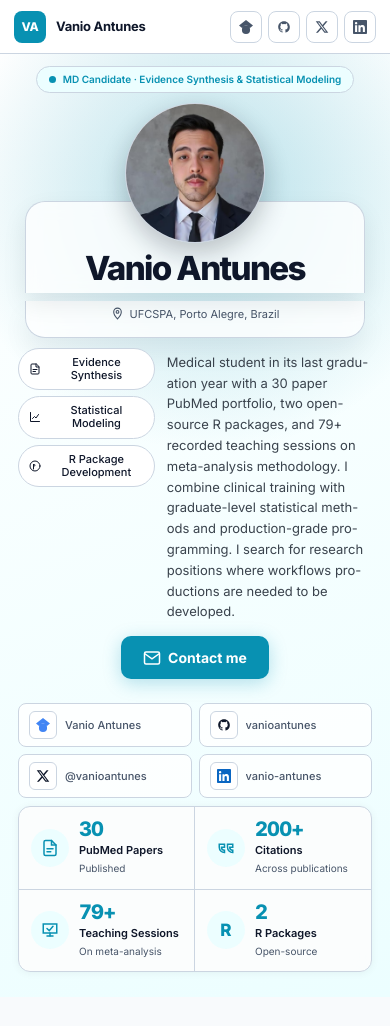
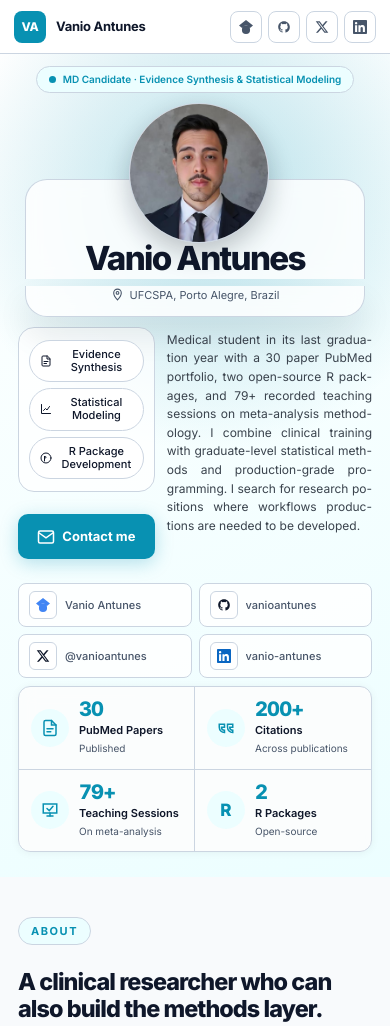
Before and after one commit to vanioljantunes/vanioljantunes.github.io, a plain HTML site: page index.html in a window 390 px wide. Shown: the top 1026 px of the page. Drawn offline with Linux system fonts and the light colour scheme.

Commit message:
feat(mobile): unify photo+name+location card; chips card hosts contact CTA; bio justified
- photo pulled -56px into name card so the trio reads as one unit
- name card no bottom padding, location no top margin (overlapping borders) so the seam disappears
- chips wrapped in a soft card with internal padding to look tidy
- Contact me sits in column 1 row 6 under chips, stretched full-width inside that column
- bio (col 2) spans rows 5+6, font 12px, justified with hyphens

```diff
--- a/index.html
+++ b/index.html
@@ -7,7 +7,7 @@
   <meta http-equiv="Cache-Control" content="no-cache, no-store, must-revalidate">
   <meta http-equiv="Pragma" content="no-cache">
   <meta http-equiv="Expires" content="0">
-  <meta name="build-version" content="2026-05-20-mobile-14">
+  <meta name="build-version" content="2026-05-20-mobile-15">
   <title>Vanio Antunes — MD Candidate · Researcher · Developer</title>
   <script>
     // force fresh load when build-version changes
@@ -2340,31 +2340,30 @@
         position: static;
         justify-self: center;
         align-self: center;
-        width: 140px;
-        max-width: 140px;
-        height: 140px;
+        width: 132px;
+        max-width: 132px;
+        height: 132px;
         min-height: 0;
-        margin: 0 0 -42px;       /* pull name card up under the photo */
+        margin: 0 0 -56px;       /* pull deeper into the name card */
         z-index: 3;
         display: block;
       }
 
-      /* unified name + location card */
+      /* unified name + location card — one visual block */
       .hero-name {
         grid-column: 1 / -1;
         grid-row: 3;
         justify-self: center;
         width: min(340px, 100%);
-        background: oklch(100% 0 0 / 0.78);
+        background: oklch(100% 0 0 / 0.82);
         border: 1px solid var(--border);
         border-bottom: none;
-        border-radius: 20px 20px 0 0;
-        padding: 50px 22px 8px;
+        border-radius: 22px 22px 0 0;
+        padding: 62px 22px 4px;
         margin: 0;
         font-size: clamp(24px, 7vw, 32px);
         line-height: 1.05;
         text-align: center;
-        box-shadow: 0 10px 24px oklch(18% 0.025 250 / 0.08);
         backdrop-filter: blur(8px);
         -webkit-backdrop-filter: blur(8px);
         position: relative;
@@ -2376,43 +2375,59 @@
         grid-row: 4;
         justify-self: center;
         width: min(340px, 100%);
-        background: oklch(100% 0 0 / 0.78);
+        background: oklch(100% 0 0 / 0.82);
         border: 1px solid var(--border);
         border-top: none;
-        border-radius: 0 0 20px 20px;
-        padding: 4px 22px 14px;
-        margin: 0 0 14px;
+        border-radius: 0 0 22px 22px;
+        padding: 0 22px 12px;
+        margin: -1px 0 14px;   /* overlap the 1px border with name card */
         font-size: 12px;
         justify-content: center;
         backdrop-filter: blur(8px);
         -webkit-backdrop-filter: blur(8px);
-        box-shadow: 0 14px 26px oklch(18% 0.025 250 / 0.06);
-      }
-
-      /* chips + bio side by side */
+        box-shadow: 0 18px 32px oklch(18% 0.025 250 / 0.09);
+      }
+
+      /* col 1: chips card + contact CTA share the left column */
       .hero-chips {
         grid-column: 1;
         grid-row: 5;
-        padding: 0;
-        align-self: start;
-      }
-
+        padding: 12px 10px;
+        background: oklch(100% 0 0 / 0.72);
+        border: 1px solid var(--border);
+        border-radius: 16px;
+        align-self: stretch;
+        gap: 8px;
+      }
+
+      .hero-ctas {
+        grid-column: 1;
+        grid-row: 6;
+        margin-top: 10px;
+        max-width: none;
+        justify-self: stretch;
+        flex-direction: column;
+        gap: 0;
+      }
+
+      .hero-ctas .cta-primary {
+        width: 100%;
+        padding: 12px 14px;
+        font-size: 13px;
+      }
+
+      /* col 2: bio spans rows 5 + 6, justified and smaller */
       .hero-bio {
         grid-column: 2;
-        grid-row: 5;
-        text-align: left;
-        align-self: start;
-        font-size: 13px;
+        grid-row: 5 / span 2;
+        text-align: justify;
+        text-align-last: left;
+        hyphens: auto;
+        align-self: stretch;
+        font-size: 12px;
+        line-height: 1.55;
         margin: 0;
         max-width: 100%;
-      }
-
-      .hero-ctas {
-        grid-column: 1 / -1;
-        grid-row: 6;
-        margin-top: 14px;
-        max-width: 320px;
-        justify-self: center;
       }
 
       .hero-photo-card {
```
